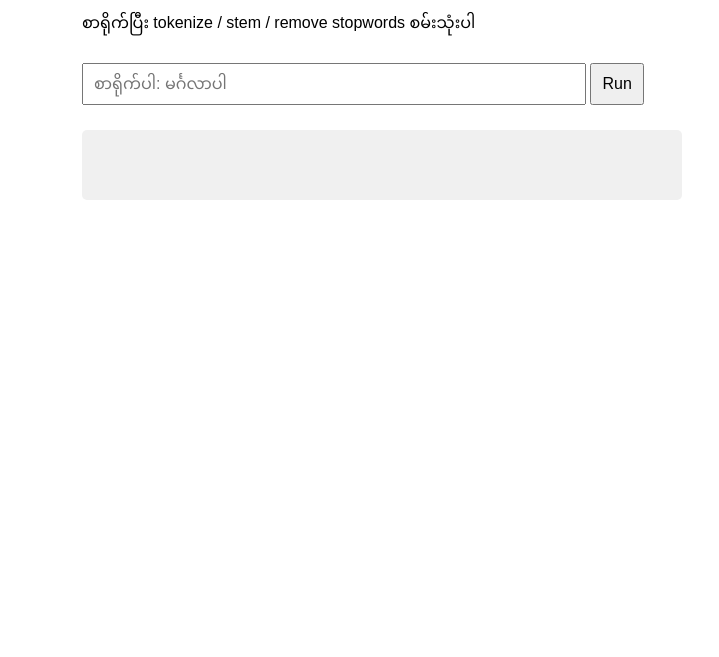
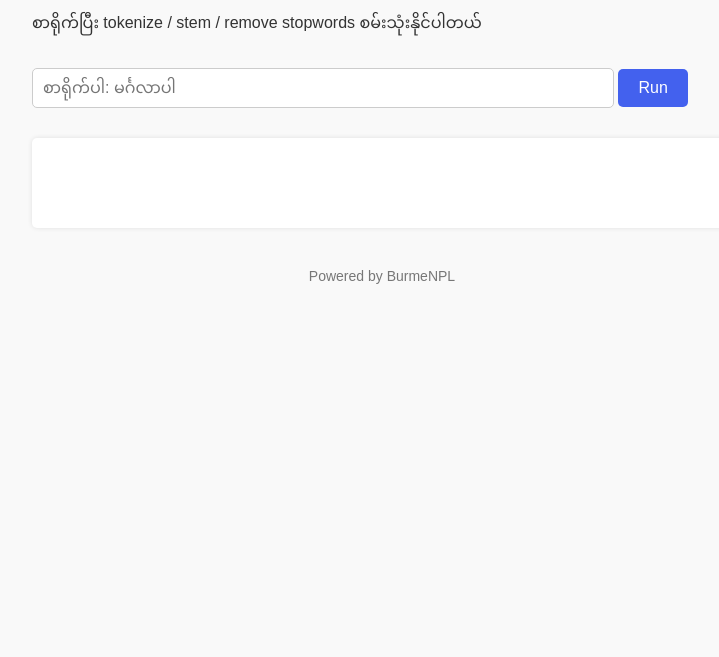
Before and after one commit to Smartburme/burme-npl, a plain HTML site: page index.html in a window 1280 px wide. Shown: the part 143-800 px from the top of the page, without its empty margins (258-977 px from the left). Drawn offline with Linux system fonts and the light colour scheme.

Commit message:
Update index.html

```diff
--- a/index.html
+++ b/index.html
@@ -5,28 +5,59 @@
   <meta name="viewport" content="width=device-width, initial-scale=1.0">
   <title>BurmeNPL Demo</title>
   <style>
-    body { font-family: "Myanmar3", sans-serif; max-width: 600px; margin: 50px auto; padding: 20px; }
-    input, button { padding: 10px; font-size: 16px; margin: 5px 0; }
-    #output { margin-top: 20px; white-space: pre-wrap; background: #f0f0f0; padding: 10px; border-radius: 5px; min-height: 50px; }
+    body {
+      font-family: "Myanmar3", sans-serif;
+      max-width: 700px;
+      margin: 50px auto;
+      padding: 20px;
+      background: #f9f9f9;
+      color: #333;
+    }
+    h1 { text-align: center; color: #4361ee; }
+    input { width: 80%; padding: 10px; font-size: 16px; margin: 10px 0; border-radius: 5px; border: 1px solid #ccc; }
+    button {
+      padding: 10px 20px;
+      font-size: 16px;
+      background-color: #4361ee;
+      color: white;
+      border: none;
+      border-radius: 5px;
+      cursor: pointer;
+    }
+    button:hover { background-color: #3651b2; }
+    #output {
+      margin-top: 20px;
+      padding: 15px;
+      border-radius: 5px;
+      background: #fff;
+      box-shadow: 0 0 5px rgba(0,0,0,0.1);
+      min-height: 60px;
+      white-space: pre-wrap;
+      font-size: 15px;
+    }
+    footer { margin-top: 40px; text-align: center; font-size: 14px; color: #777; }
   </style>
 </head>
 <body>
+
 <h1>BurmeNPL Demo</h1>
-  <p>စာရိုက်ပြီး tokenize / stem / remove stopwords စမ်းသုံးပါ</p>
+<p>စာရိုက်ပြီး tokenize / stem / remove stopwords စမ်းသုံးနိုင်ပါတယ်</p>
 
-  <input type="text" id="msg" placeholder="စာရိုက်ပါ: မင်္ဂလာပါ" style="width: 80%;">
+<input type="text" id="msg" placeholder="စာရိုက်ပါ: မင်္ဂလာပါ">
 <button id="runBtn">Run</button>
 
 <div id="output"></div>
 
-  <!-- CDN load -->
-  <script src="https://cdn.jsdelivr.net/gh/YOUR-USERNAME/Burme-npl@v0.1.0/dist/burme-npl.js"></script>
+<footer>Powered by BurmeNPL</footer>
+
+<!-- CDN Load -->
+<script src="https://cdn.jsdelivr.net/gh/Smartburme/Burme-npl@v0.1.0/dist/burme-npl.min.js"></script>
 
 <!-- Local fallback -->
 <script>
 if (!window.BurmeNPL) {
   const s = document.createElement('script');
-      s.src = '/libs/burme-npl.js'; // copy dist/burme-npl.js here
+  s.src = 'dist/burme-npl.min.js'; // local copy
   s.onload = () => console.log("BurmeNPL loaded from local fallback");
   document.head.appendChild(s);
 }
@@ -51,5 +82,6 @@
 
 document.getElementById('runBtn').addEventListener('click', runNPL);
 </script>
+
 </body>
 </html>
```
Lines whose indentation alone changed are shown as unchanged.
